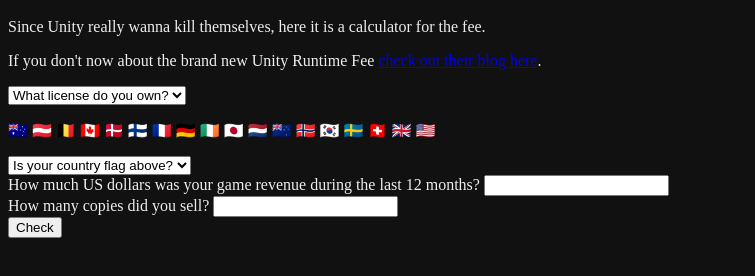
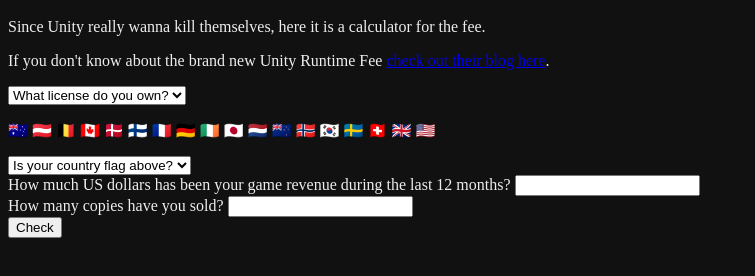
Before and after one commit to Libertifer/Unity-Runtime-Fee-Calculator, a plain HTML site: page index.html in a window 1280 px wide. Shown: the part 48-324 px from the top of the page, without its empty margins (0-755 px from the left). Drawn offline with Linux system fonts and the light colour scheme.

Commit message:
Update index.html

```diff
--- a/index.html
+++ b/index.html
@@ -22,7 +22,7 @@
   	<audio id="audio6" src="sounds/06.ogg"></audio>
     <h1>Unity Runtime Fee Calculator</h1>
     <p>Since Unity really wanna kill themselves, here it is a calculator for the fee.</p>
-    <p>If you don't now about the brand new Unity Runtime Fee <a href="https://blog.unity.com/news/plan-pricing-and-packaging-updates" target="_blank">check out their blog here</a>.</p>
+    <p>If you don't know about the brand new Unity Runtime Fee <a href="https://blog.unity.com/news/plan-pricing-and-packaging-updates" target="_blank">check out their blog here</a>.</p>
     <select id="license">
     	<option value="0" selected disabled>What license do you own?</option>
     	<option value="1">Personal/Plus</option>
@@ -54,9 +54,9 @@
     	<option value="true">Yes</option>
     	<option value="false">No</option>
     </select><br>
-    <label for="year-revenue">How much US dollars was your game revenue during the last 12 months?</label>
+    <label for="year-revenue">How much US dollars has been your game revenue during the last 12 months?</label>
     <input id="year-revenue" type="number"><br>
-    <label for="installs">How many copies did you sell?</label>
+    <label for="installs">How many copies have you sold?</label>
     <input id="installs" type="number"><br>
     <button onclick="calculator()">Check</button>
     <p id="result"></p>
```
